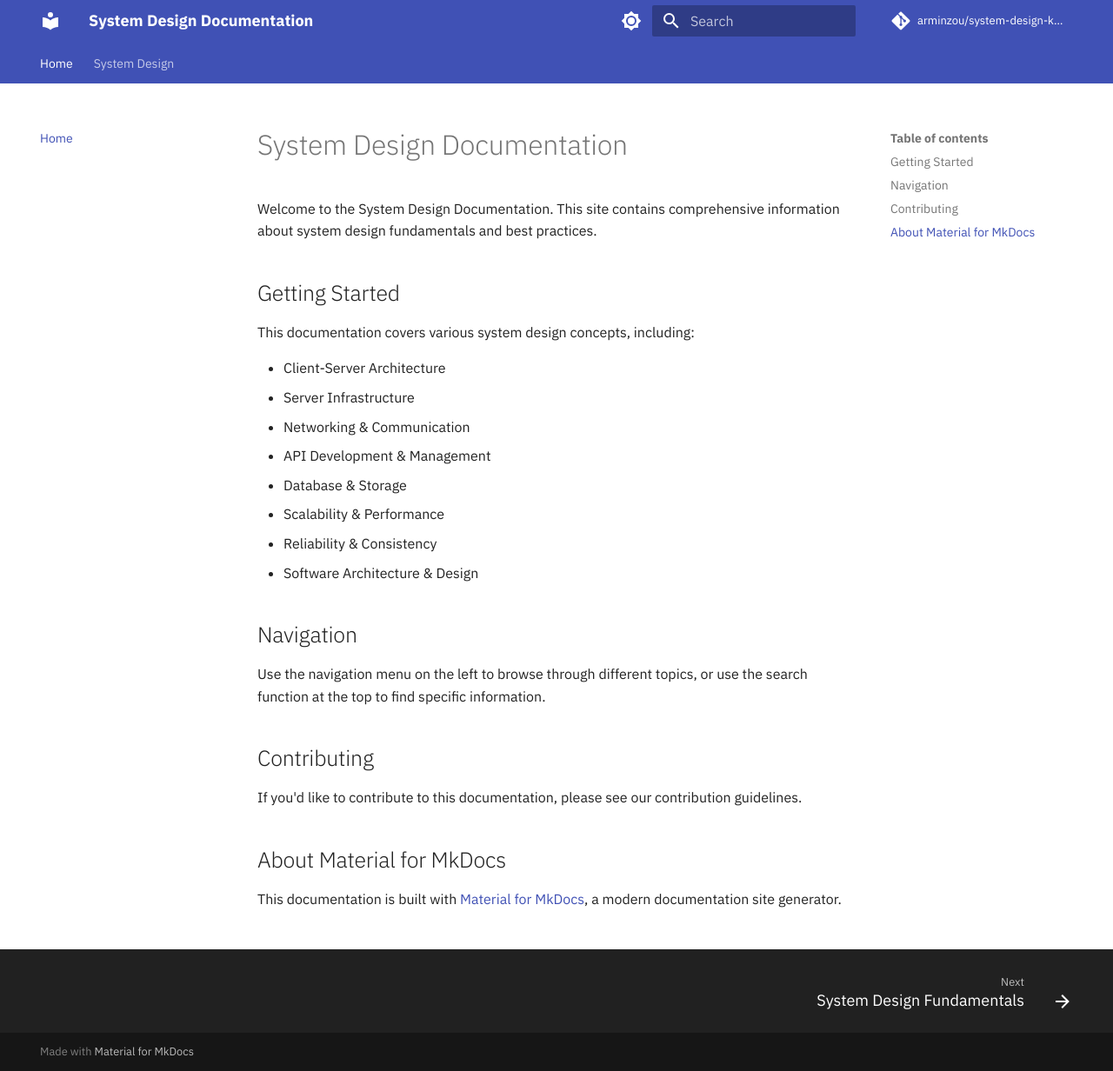
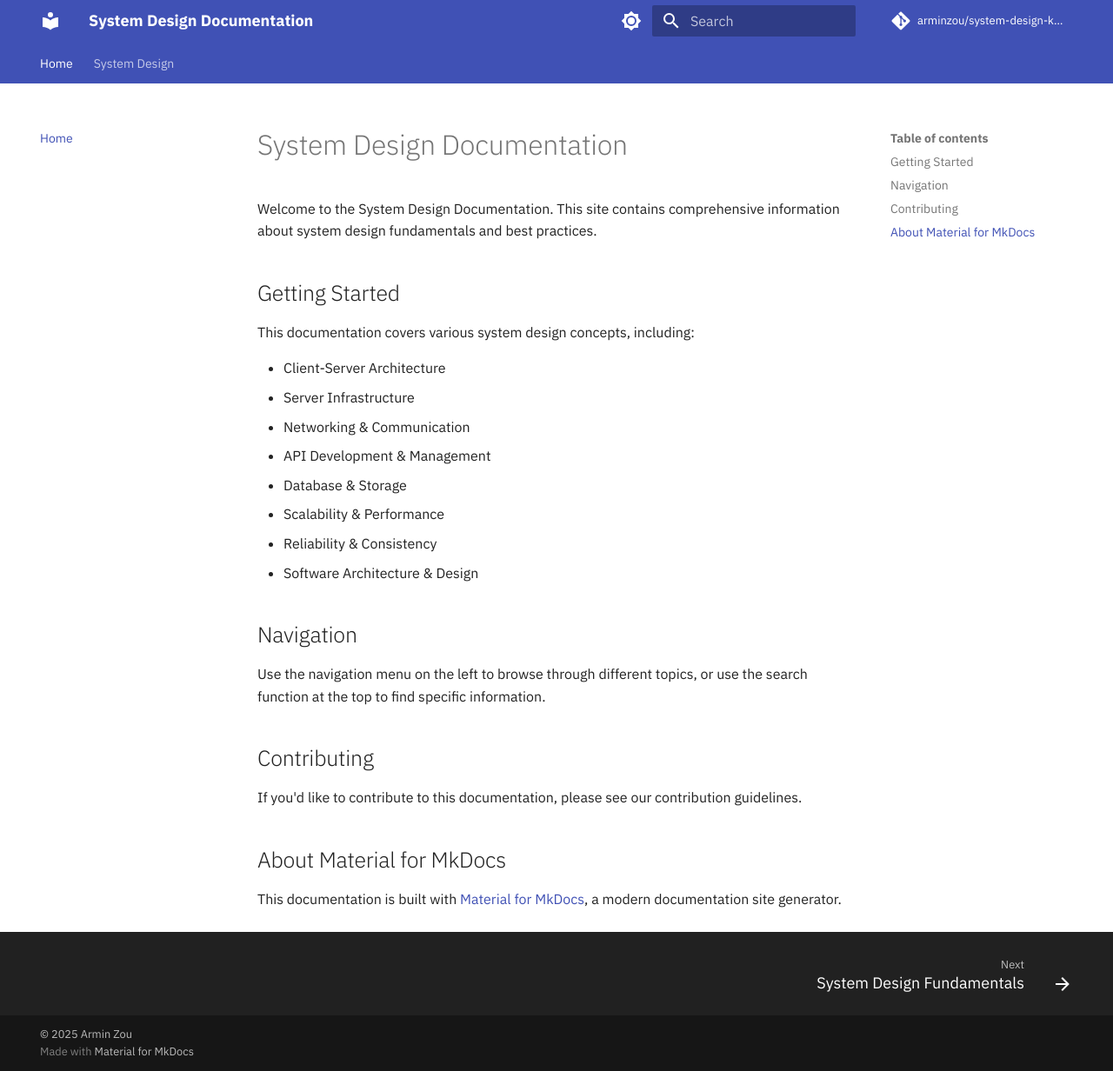
Before and after one commit to arminzou/system-design-knowledge-base, an MkDocs documentation site: the page built from docs/index.md, in a window 1280 px wide and 1232 px high. Shown: the whole window at 87% size. Built offline with MkDocs 1.6.1 and Material for MkDocs 9.7.7, drawn with Linux system fonts in a browser that asks for light colours; plug-ins that fetch from the network failed and are left out; comment, search, counter and statistics services are not loaded.

```diff
--- a/mkdocs.yml
+++ b/mkdocs.yml
@@ -68,10 +68,14 @@ nav:
     - System Design:
           - "System Design Fundamental.md"
 
+copyright: |
+    &copy; 2025 <a href="https://github.com/arminzou"  target="_blank" rel="noopener">Armin Zou</a>
+
 # Plugins
 plugins:
     - search
-    - optimize
+    - minify:
+          minify_html: true
 
 # Extra CSS
 extra_css:
```
